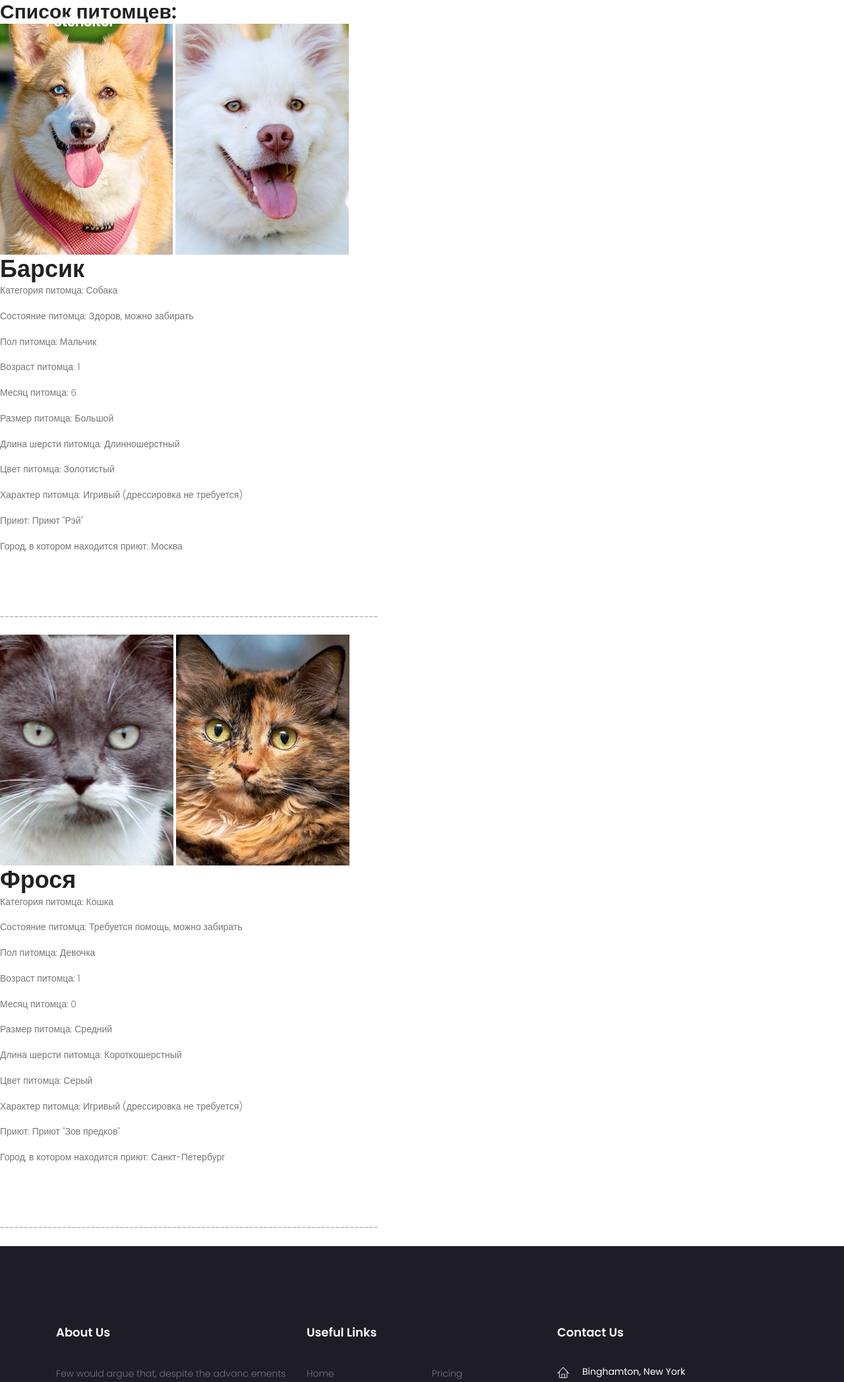
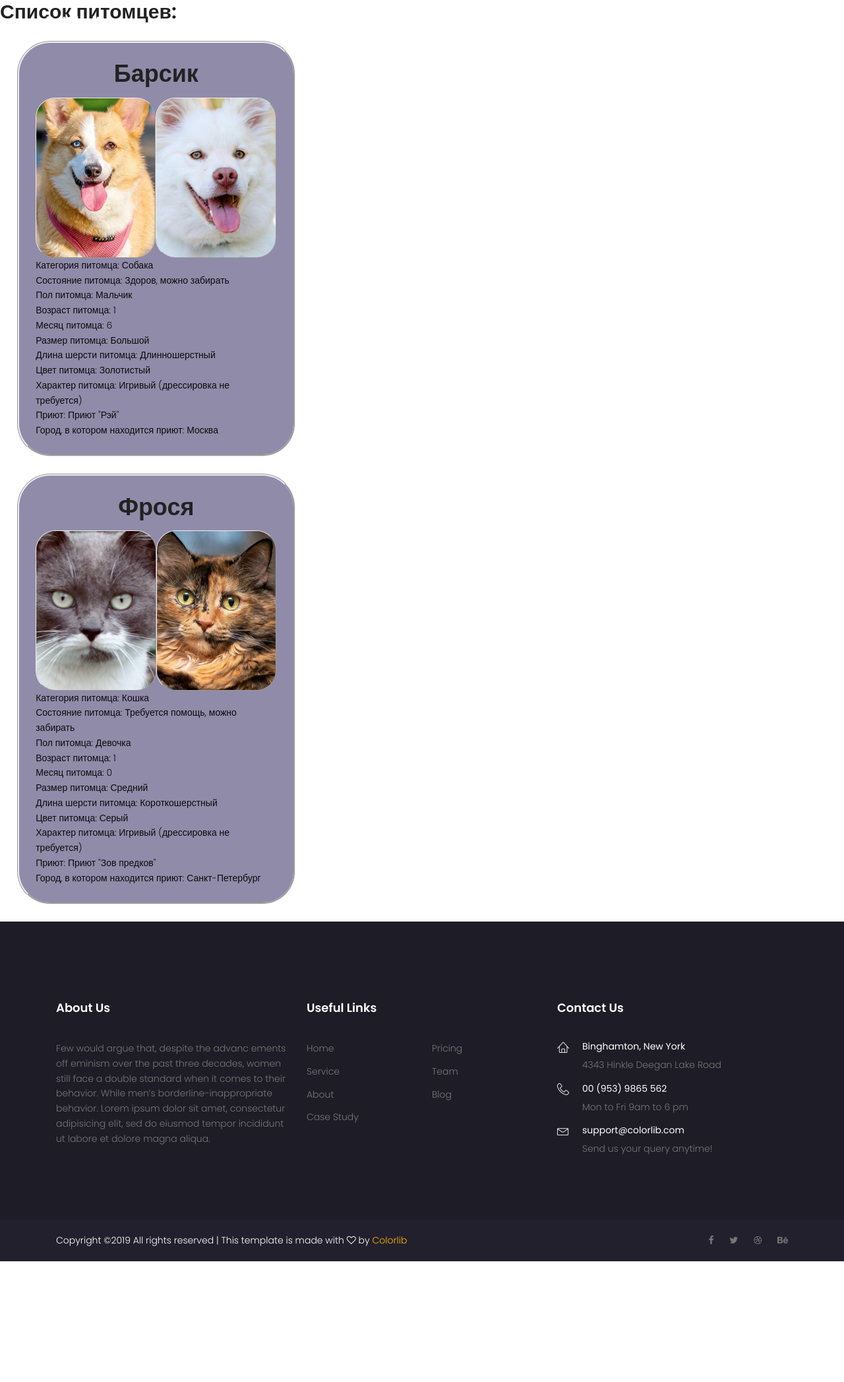
Before and after one commit to adronkin/animal_shelter, a Django app: page /pets/ in a window 1280 px wide. Shown: the top 2095 px of the page at 66% size. After the commit the page ends 1912 px from the top, so only its background shows below. Run offline with Django 3.2, Linux system fonts and the light colour scheme; data comes from the database, SQL or seed files in the repository; parts of the project's set-up code (start-up, migrations or seed data) failed here and were passed over; some libraries are stand-ins or nearby versions.

Commit message:
Базовая стилизация карточек животных в списке

```diff
--- a/mainapp/templates/mainapp/pets.html
+++ b/mainapp/templates/mainapp/pets.html
@@ -4,31 +4,33 @@
 	<title>{{title}}</title>
 	<html lang="zxx" class="no-js">
 	<head>		</head>
-    {% block content %}
+
     <body>
+        {% block content %}
 		<h2>Список питомцев: </h2>
     	{% for pet in pets %}
+            <div class="pet_card">
+            <h1 class="pet_card_name">{{pet.name}}</h1>
+            <div class="pet_card_photos">
 		    {% for img in pet.images.all %}
+               <a href="{% url 'mainapp:pet_card' pet.pk %}">
+                   <img class="pet_card_single_photo" src="{{ img.image.url }}" alt=""> </a>
+           {% endfor %}
+            </div>
+    		Категория питомца: {{pet.pet_category}}<br>
+			Состояние питомца: {{pet.pet_status}}<br>
+			Пол питомца: {{pet.pet_gender}}<br>
+			Возраст питомца: {{pet.age}}<br>
+			Месяц питомца: {{pet.month}}<br>
+			Размер питомца: {{pet.pet_size}}<br>
+			Длина шерсти питомца: {{pet.pet_wool_length}}<br>
+			Цвет питомца: {{pet.pet_color}}<br>
+			Характер питомца: {{pet.pet_character}}<br>
+            Приют: {{pet.pet_shelter}}<br>
+			Город, в котором находится приют: {{pet.pet_shelter.shelter_city}}<br>
+             </div>
+		{% endfor %}
+        {% endblock %}
+		</body>
 
-               <a href="{% url 'mainapp:pet_card' pet.pk %}">
-                   <img src="{{ img.image.url }}" alt=""> </a>
-
-           {% endfor %}
-			<h1>{{pet.name}}</h1>
-    		<p>Категория питомца: {{pet.pet_category}}</p>
-			<p>Состояние питомца: {{pet.pet_status}}</p>
-			<p>Пол питомца: {{pet.pet_gender}}</p>
-			<p>Возраст питомца: {{pet.age}}</p>
-			<p>Месяц питомца: {{pet.month}}</p>
-			<p>Размер питомца: {{pet.pet_size}}</p>
-			<p>Длина шерсти питомца: {{pet.pet_wool_length}}</p>
-			<p>Цвет питомца: {{pet.pet_color}}</p>
-			<p>Характер питомца: {{pet.pet_character}}</p>
-            <p>Приют: {{pet.pet_shelter}}</p>
-			<p>Город, в котором находится приют: {{pet.pet_shelter.shelter_city}}</p>
-			<br><br><br>
-			<p>-------------------------------------------------------------------------------</p>
-		{% endfor %}
-		</body>
-    {% endblock %}
 	</html>
--- a/static/css/main.css
+++ b/static/css/main.css
@@ -4006,3 +4006,33 @@ body.mobile-nav-active #mobile-nav-toggle {
                End Blog Details  Page style
 ################
 */
+
+.pet_card {
+  width: 33%;
+  margin: 2%;
+  padding: 2%;
+  border-style: groove;
+  border-radius: 50px;
+  display: block;
+  background-color: #908ba9;
+  color: #0b0b0b;
+}
+
+.pet_card_photos {
+  justify-content: space-around;
+  display: flex;
+  border-radius: 30px;
+
+}
+
+.pet_card_single_photo {
+  border-style: outset;
+  border-width: 1px;
+  border-radius: 30px;
+  width: 100%;
+}
+
+.pet_card_name {
+  text-align: center;
+  padding-bottom: 4%;
+}
```
